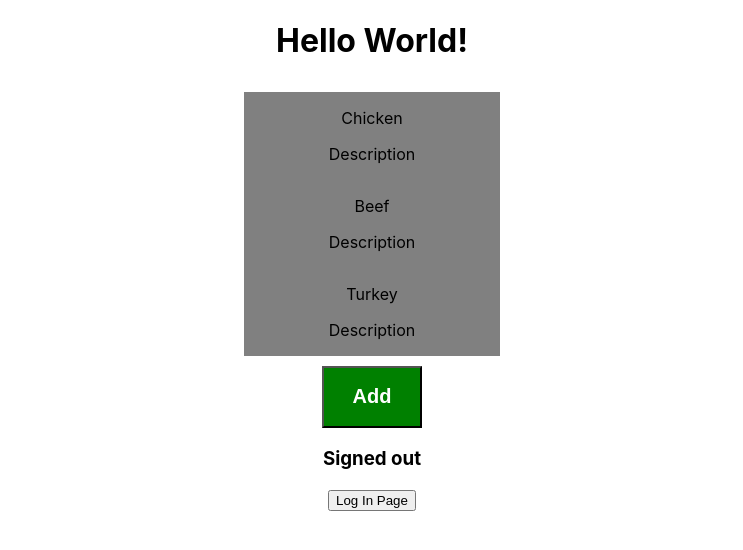
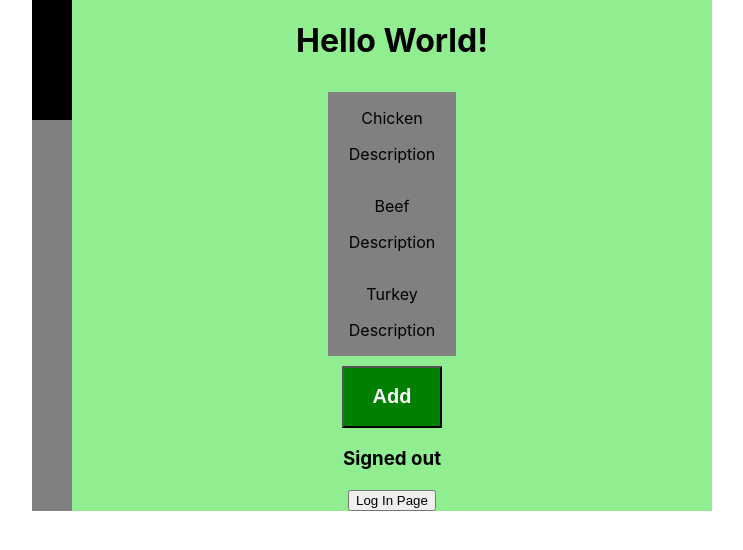
Before and after one commit to zach-habib/Biteful, a React (Create React App) app: page / in a window 1280 px wide. Shown: the top 550 px of the page, without its empty margins (268-1011 px from the left). Built offline with nearby package versions, Linux system fonts and the light colour scheme; no server answers.

Commit message:
started sidebar

```diff
--- a/src/App.css
+++ b/src/App.css
@@ -4,6 +4,25 @@
 
 .main {
   text-align: center;
+  display: flex;
+  justify-content: center;
+}
+
+.content {
+  width: 50%;
+  background: lightgreen;
+}
+
+.sidebar {
+  background: gray;
+  display: flex;
+  flex-direction: column;
+}
+
+.sidebarItem {
+  width: 40px;
+  height: 40px;
+  background: black;
 }
 
 .recipeView {
--- /dev/null
+++ b/src/components/Sidebar/Sidebar.js
@@ -0,0 +1,13 @@
+import SidebarItem from "./SidebarItem"
+
+const Sidebar = () => {
+  return (
+    <div className="sidebar">
+      <SidebarItem />
+      <SidebarItem />
+      <SidebarItem />
+    </div>
+  )
+}
+
+export default Sidebar;
--- /dev/null
+++ b/src/components/Sidebar/SidebarItem.js
@@ -0,0 +1,9 @@
+const SidebarItem = () => {
+  return (
+    <div className="sidebarItem">
+
+    </div>
+  )
+}
+
+export default SidebarItem;
--- a/src/routes/Home.js
+++ b/src/routes/Home.js
@@ -2,10 +2,13 @@ import { Link } from 'react-router-dom'
 import RecipeView from './../components/RecipeView'
 import AddButton from './../components/AddButton'
 import { useFirebaseAuth } from '../FirebaseAuthProvider'
+import Sidebar from '../components/Sidebar/Sidebar'
 
 function Home() {
   return (
     <div className="main">
+      <Sidebar />
+      <div className="content">
         <h1 className="text-blue-500 underline">Hello World!</h1>
         <RecipeView />
         <Link to="/create">
@@ -19,6 +22,7 @@ function Home() {
           </button>
         </Link>
       </div>
+    </div>
   )
 }
 
```
Lines whose indentation alone changed are shown as unchanged.
